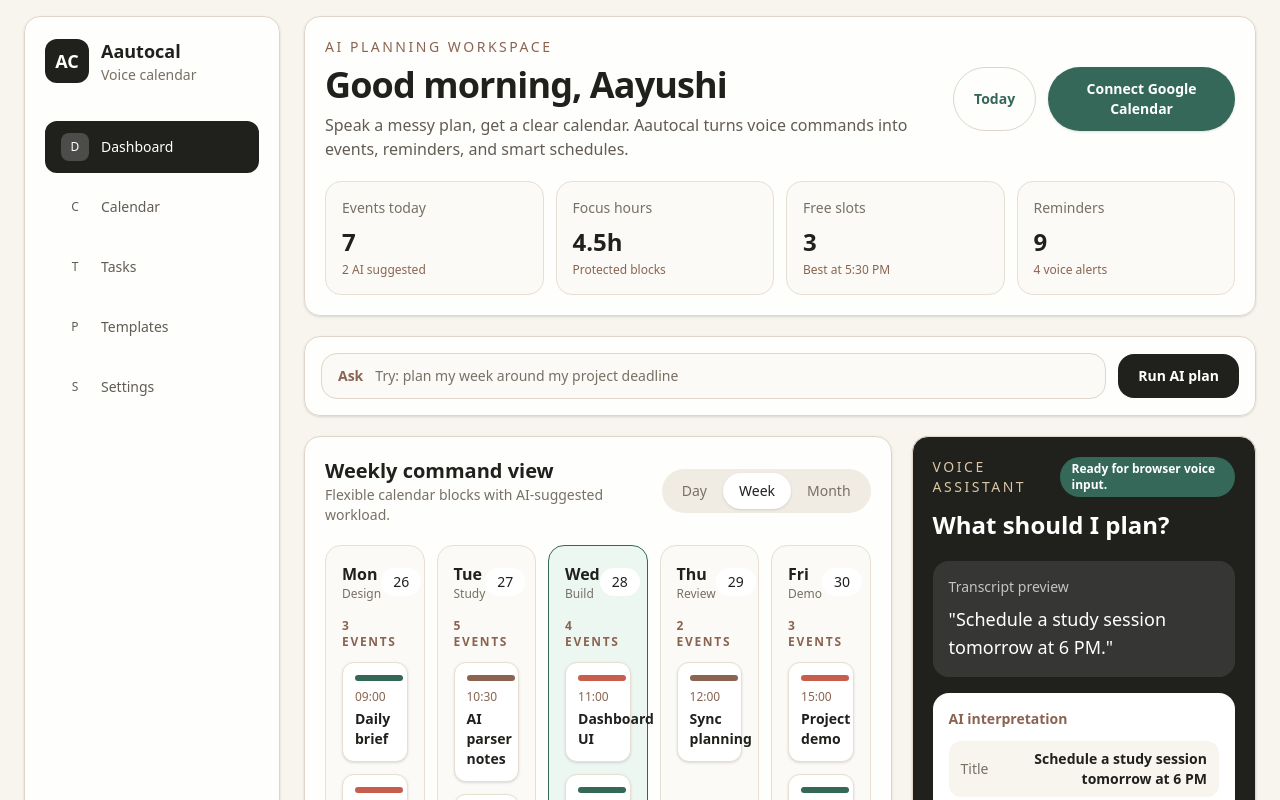
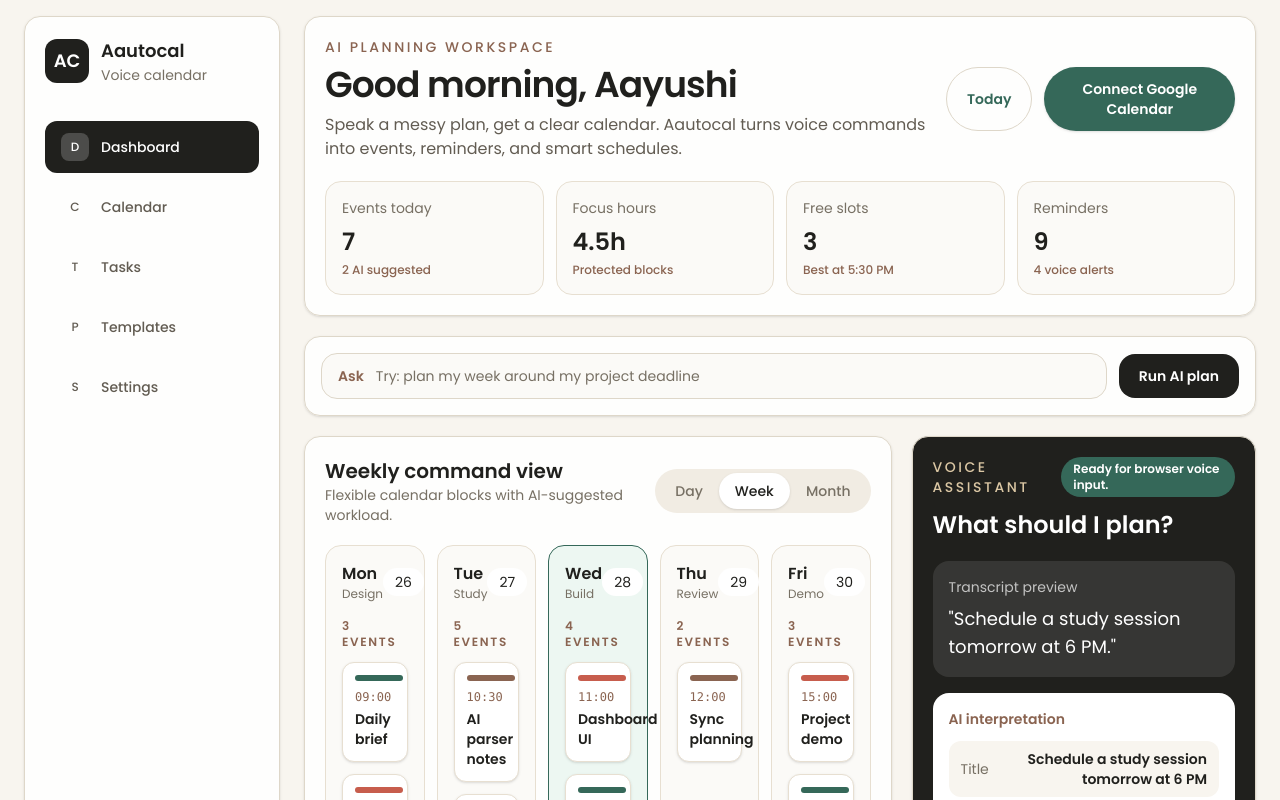
Before and after one commit to Aayushi-Banthia/AautoCal, a Next.js app: page / in a window 1280 px wide. Shown: the top 800 px of the page. Built offline with nearby package versions, Linux system fonts and the light colour scheme; no server answers.

Commit message:
Update CSS variables and font family

```diff
--- a/app/globals.css
+++ b/app/globals.css
@@ -1,21 +1,20 @@
 @import "tailwindcss";
 
 :root {
-  --background: #f8f5ef;
-  --foreground: #20201d;
+  --background: #f7f7f7;
+  --foreground: #2e2e2e;
 }
 
 @theme inline {
   --color-background: var(--background);
   --color-foreground: var(--foreground);
-  --font-sans: var(--font-geist-sans);
-  --font-mono: var(--font-geist-mono);
+  --font-sans: var(--font-poppins);
 }
 
 body {
   background: var(--background);
   color: var(--foreground);
-  font-family: var(--font-geist-sans), Arial, Helvetica, sans-serif;
+  font-family: var(--font-poppins), Arial, Helvetica, sans-serif;
 }
 
 button {
```
